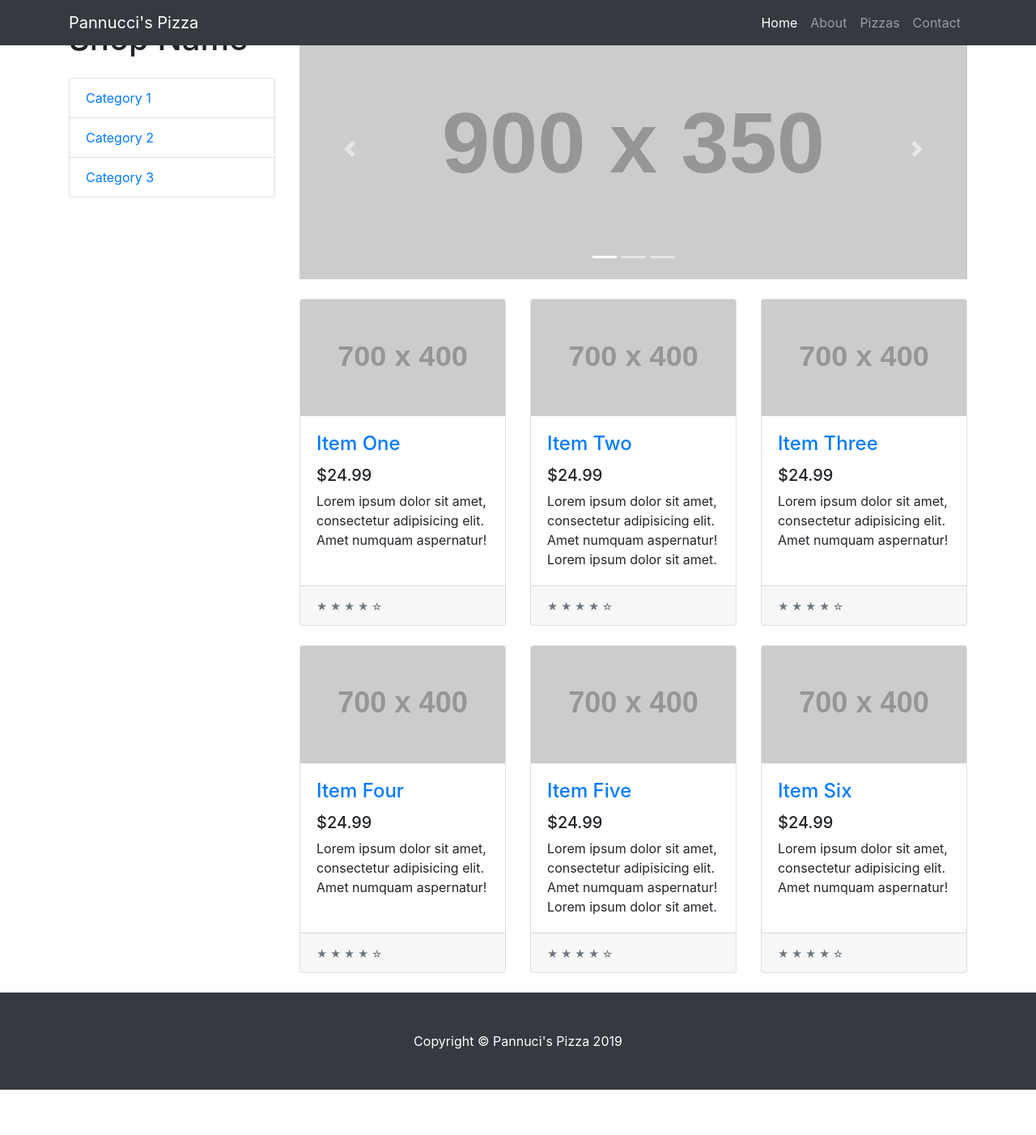
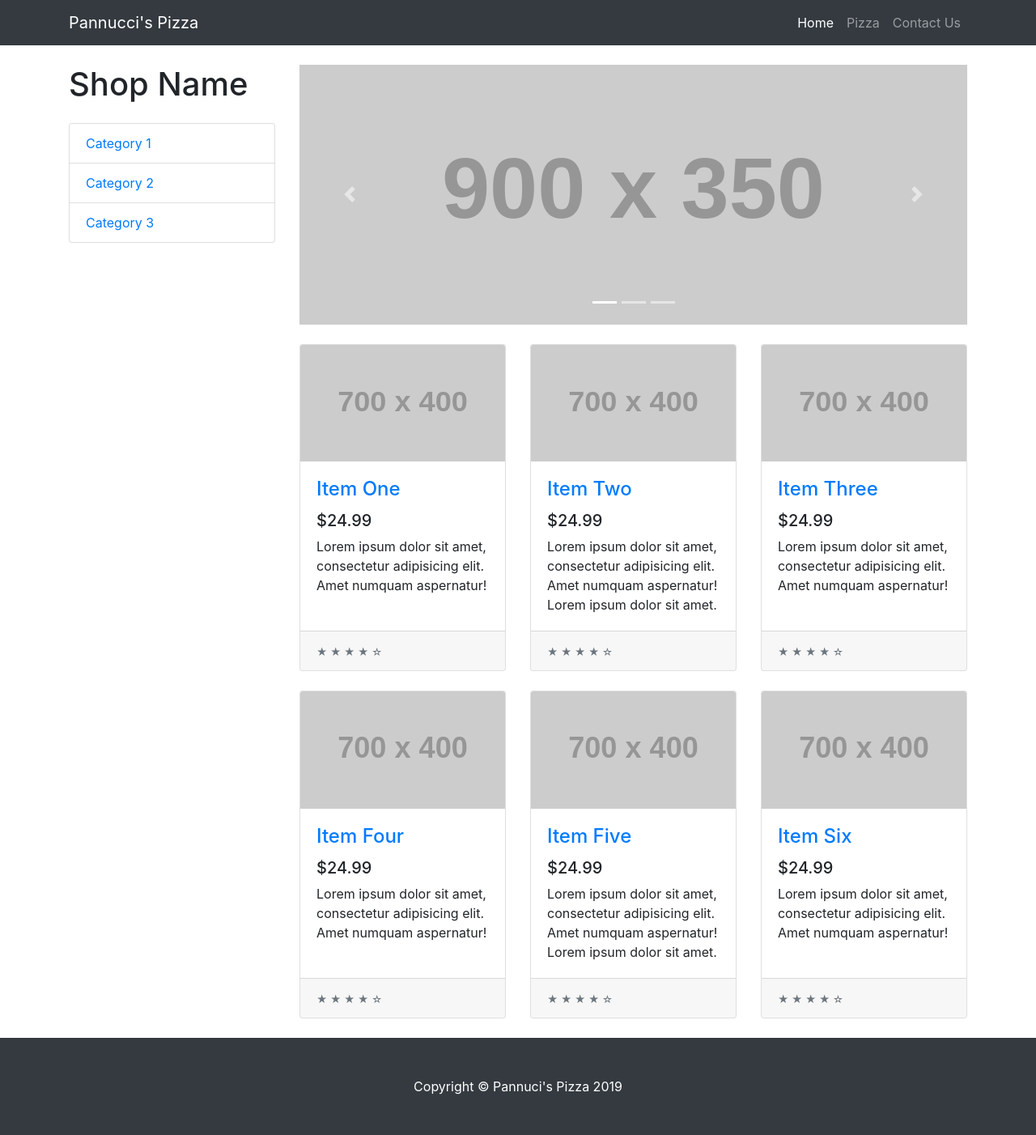
Before and after one commit to boarnoah/pp_store, a Flask app: page / in a window 1280 px wide. Shown: the whole page at 81% size. Before the commit the page ends 1346 px from the top, so only its background shows below. Run offline with Flask 2, Linux system fonts and the light colour scheme; grey boxes labelled with a size stand in for pictures from a placeholder-image service; data that the repository does not hold is empty; some libraries are stand-ins or nearby versions.

Commit message:
Fixed navigation links active state. Added contact us pg.

```diff
--- a/main.py
+++ b/main.py
@@ -30,6 +30,10 @@ class Order(db.Model):
     pizza_id = db.Column(db.Integer, db.ForeignKey(Pizza.id), nullable=False)
     pizza_count = db.Column(db.Integer, unique=False, nullable=False)
 
+    def __repr__(self):
+        return 'Order, id: {}, name: {}, address: {}. Pizza: {}, count: {}'.format(self.id, self.name, self.price,
+                                                                                   self.pizza_id, self.pizza_count)
+
 
 class OrderForm(FlaskForm):
     name = StringField('name', validators=[DataRequired()])
@@ -56,6 +60,9 @@ def index():
 def pizza():
     return render_template('pizza.html')
 
+@app.route('/contact')
+def contact():
+    return render_template('contact.html')
 
 if __name__ == '__main__':
     print("wololo")
--- /dev/null
+++ b/static/css/style.css
@@ -0,0 +1,3 @@
+body {
+    padding-top: 56px;
+}
--- a/templates/default.html
+++ b/templates/default.html
@@ -7,10 +7,9 @@
     <meta name="viewport" content="width=device-width, initial-scale=1, shrink-to-fit=no">
     <meta name="description" content="">
     <meta name="author" content="">
-    {#
-  <title>Shop Item - Start Bootstrap Template</title>#} {% block head %}
-    <title>{% block title %}{% endblock %} - Pannuci's Pizza</title>
-{% endblock %}
+    {% block head %}
+        <title>{% block title %}{% endblock %} - Panucci's Pizza</title>
+    {% endblock %}
     <!-- Bootstrap core CSS -->
     <link rel="stylesheet" href="https://stackpath.bootstrapcdn.com/bootstrap/4.3.1/css/bootstrap.min.css"
           integrity="sha384-ggOyR0iXCbMQv3Xipma34MD+dH/1fQ784/j6cY/iJTQUOhcWr7x9JvoRxT2MZw1T" crossorigin="anonymous">
@@ -31,21 +30,21 @@
             <span class="navbar-toggler-icon"></span>
         </button>
         <div class="collapse navbar-collapse" id="navbarResponsive">
+            {% set navigation_bar = [
+                ('/', 'index', 'Home'),
+                ('/pizza', 'pizza', 'Pizza'),
+                ('/contact', 'contact', 'Contact Us')
+                ]-%}
+            {% set active_page = active_page|default('index') -%}
             <ul class="navbar-nav ml-auto">
-                <li class="nav-item active">
-                    <a class="nav-link" href="#">Home
-                        <span class="sr-only">(current)</span>
-                    </a>
-                </li>
-                <li class="nav-item">
-                    <a class="nav-link" href="#">About</a>
-                </li>
-                <li class="nav-item">
-                    <a class="nav-link" href="#">Pizzas</a>
-                </li>
-                <li class="nav-item">
-                    <a class="nav-link" href="#">Contact</a>
-                </li>
+                {% for href, id, caption in navigation_bar %}
+                    <li class="nav-item {{ 'active' if id == active_page else 'wtf' }}">
+                        <a class="nav-link" href="{{ href|e }}">
+                            {{ caption|e }}
+                            <span class="sr-only">{{ caption|e }}</span>
+                        </a>
+                    </li>
+                {% endfor %}
             </ul>
         </div>
     </div>
--- a/templates/index.html
+++ b/templates/index.html
@@ -1,4 +1,9 @@
-{% extends "default.html" %} {% block title %}Pizza X{% endblock %} {% block head %} {{ super() }} {% endblock %}
+{% extends "default.html" %}
+{% set active_page = "index" %}
+{% block title %}Panucci's Pizza{% endblock %}
+{% block head %}
+    {{ super() }}
+{% endblock %}
 {% block content %}
     <!-- Page Content -->
     <div class="container">
```
Also changed, not shown: templates/contact.html (added, +12 -0 lines), templates/pizza.html (+6 -1 lines).
